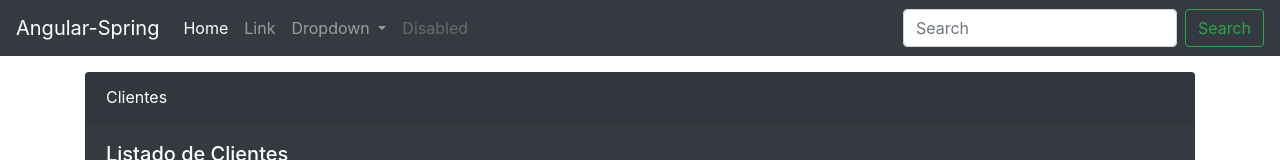
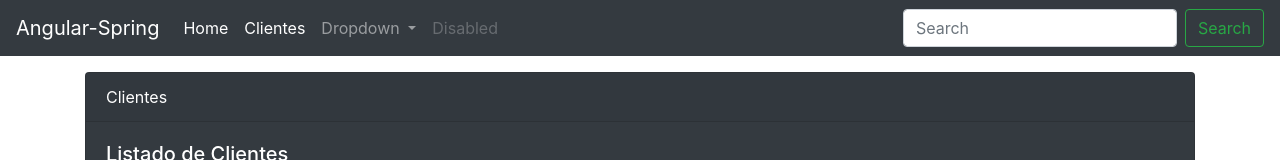
Before and after one commit to Sebastian-Quiroz/Practica_CRUD_Angular, an Angular app: page /clientes in a window 1280 px wide. Shown: the top 160 px of the page. Built offline with nearby package versions, Linux system fonts and the light colour scheme.

Commit message:
Se configura app-routing, se crea la primera ruta, se modifica la plantilla con <Router-oulet> para que en esa seccion se modifique el cambio y se agrega routerLink en uno de los botones del header para diteccionar a la ruta configurada '/clientes/

```diff
--- a/src/app/header/header/header.component.html
+++ b/src/app/header/header/header.component.html
@@ -9,8 +9,8 @@
         <li class="nav-item active">
           <a class="nav-link" href="#">Home <span class="sr-only">(current)</span></a>
         </li>
-        <li class="nav-item">
-          <a class="nav-link" href="#">Link</a>
+        <li class="nav-item" routerLinkActive='active'>
+          <a class="nav-link" routerLink='/clientes'>Clientes</a>
         </li>
         <li class="nav-item dropdown">
           <a class="nav-link dropdown-toggle" href="#" id="navbarDropdown" role="button" data-toggle="dropdown" aria-haspopup="true" aria-expanded="false">
```
Also changed, not shown: src/app/app-routing.module.ts (+17 -3 lines), src/app/cliente/cliente.component.html (line endings or trailing spaces).
